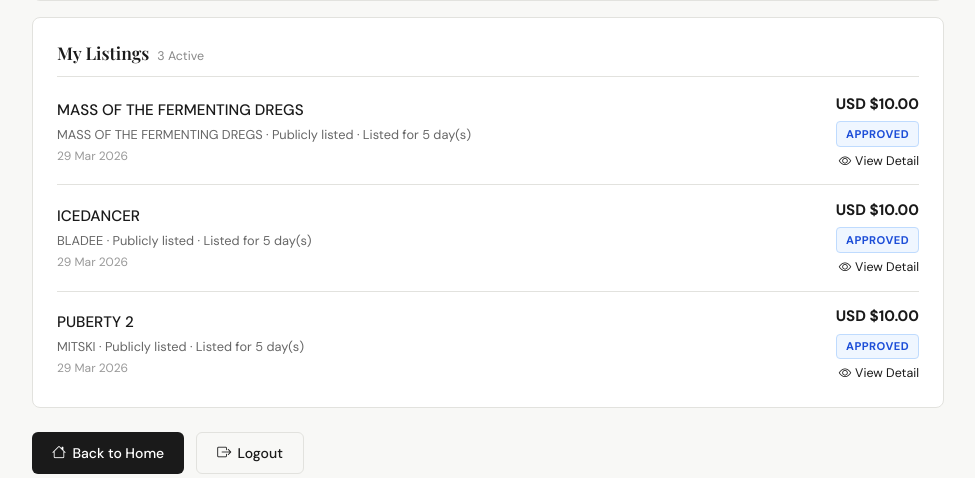
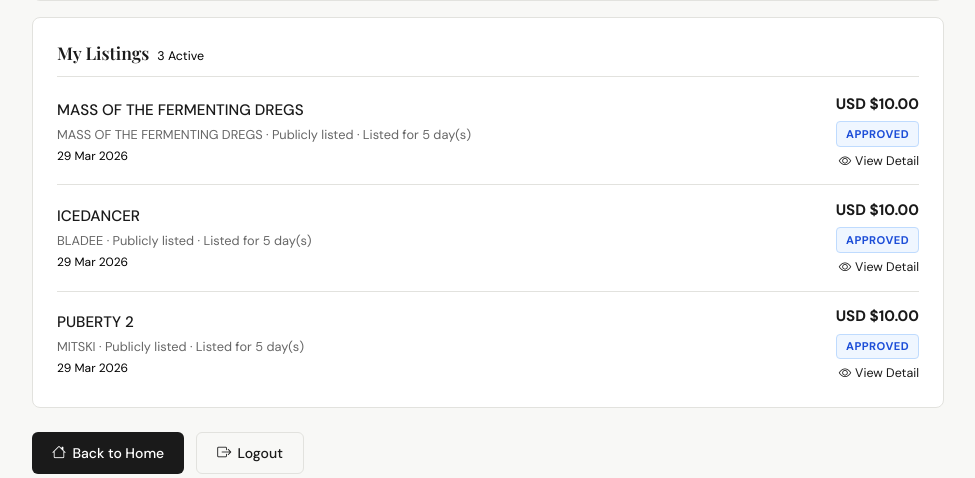
Before and after one commit to chiauyee/INF1005-Web-Systems-Team-P6-11, a PHP site: page /profile.php in a window 1280 px wide. Shown: the part 964-1442 px from the top of the page, without its empty margins (152-1127 px from the left). Run offline with PHP 8.4, Linux system fonts and the light colour scheme; a user stored in the database is signed in; data comes from the database, SQL or seed files in the repository.

Commit message:
small contrast

```diff
--- a/php/src/css/profile.css
+++ b/php/src/css/profile.css
@@ -295,7 +295,7 @@ body {
 
 .order-date {
     font-size: 0.75rem;
-    color: #999;
+    color: black;
 }
 
 .order-right {
--- a/php/src/profile.php
+++ b/php/src/profile.php
@@ -532,7 +532,7 @@ $my_listings = $stmt->fetchAll(PDO::FETCH_ASSOC);
 			<h2 class="section-title" style="display:flex;align-items:baseline;gap:0.5rem;">
 				My Listings
 				<?php if ($active_listings_count > 0): ?>
-				<span style="font-family:'DM Sans',sans-serif;font-size:0.78rem;font-weight:400;color:#888;letter-spacing:0;text-transform:none;"><?= $active_listings_count ?> Active</span>
+				<span style="font-family:'DM Sans',sans-serif;font-size:0.78rem;font-weight:400;color:black;letter-spacing:0;text-transform:none;"><?= $active_listings_count ?> Active</span>
 				<?php endif; ?>
 			</h2>
 			<?php if (empty($my_listings)): ?>
```
